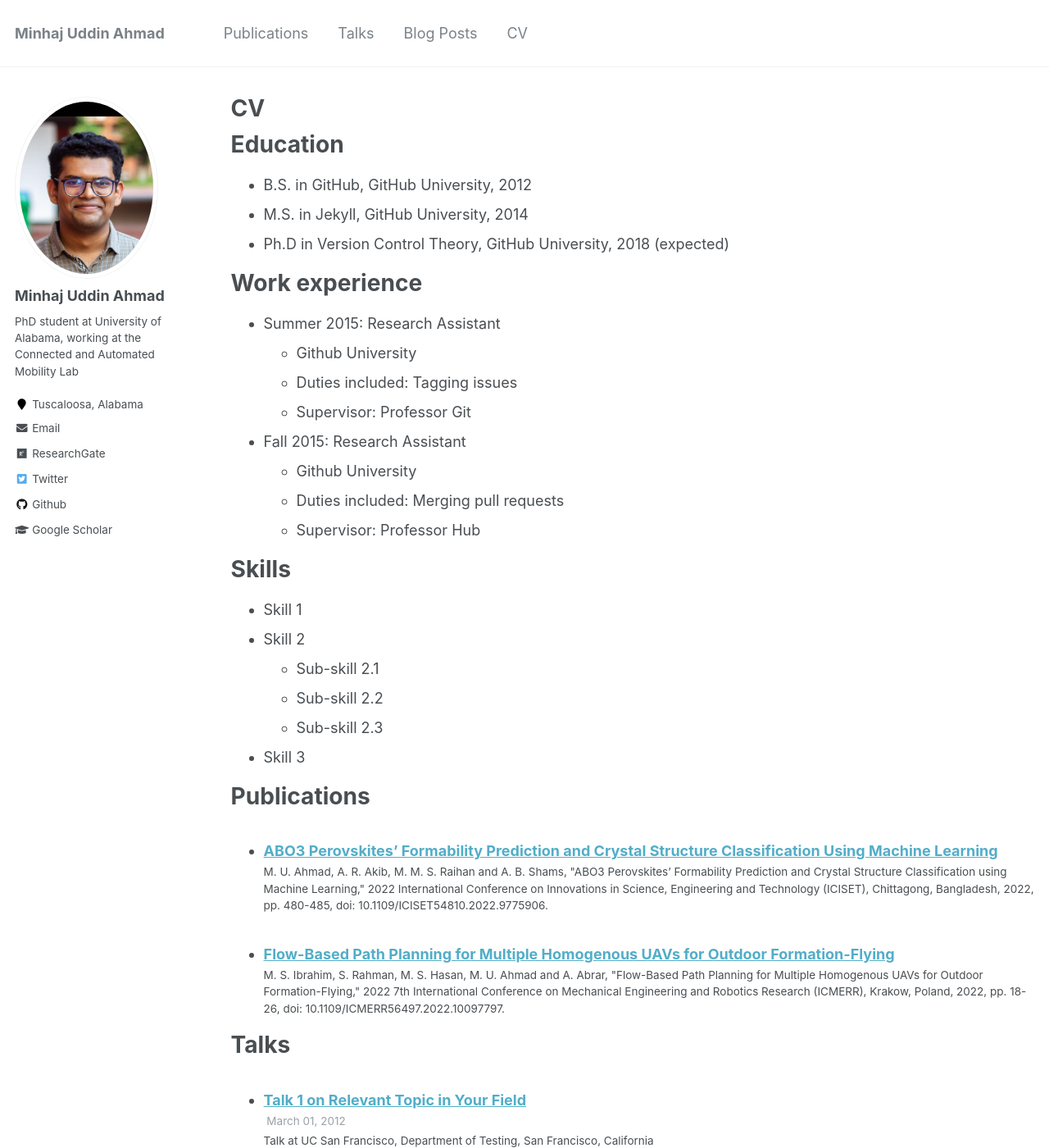
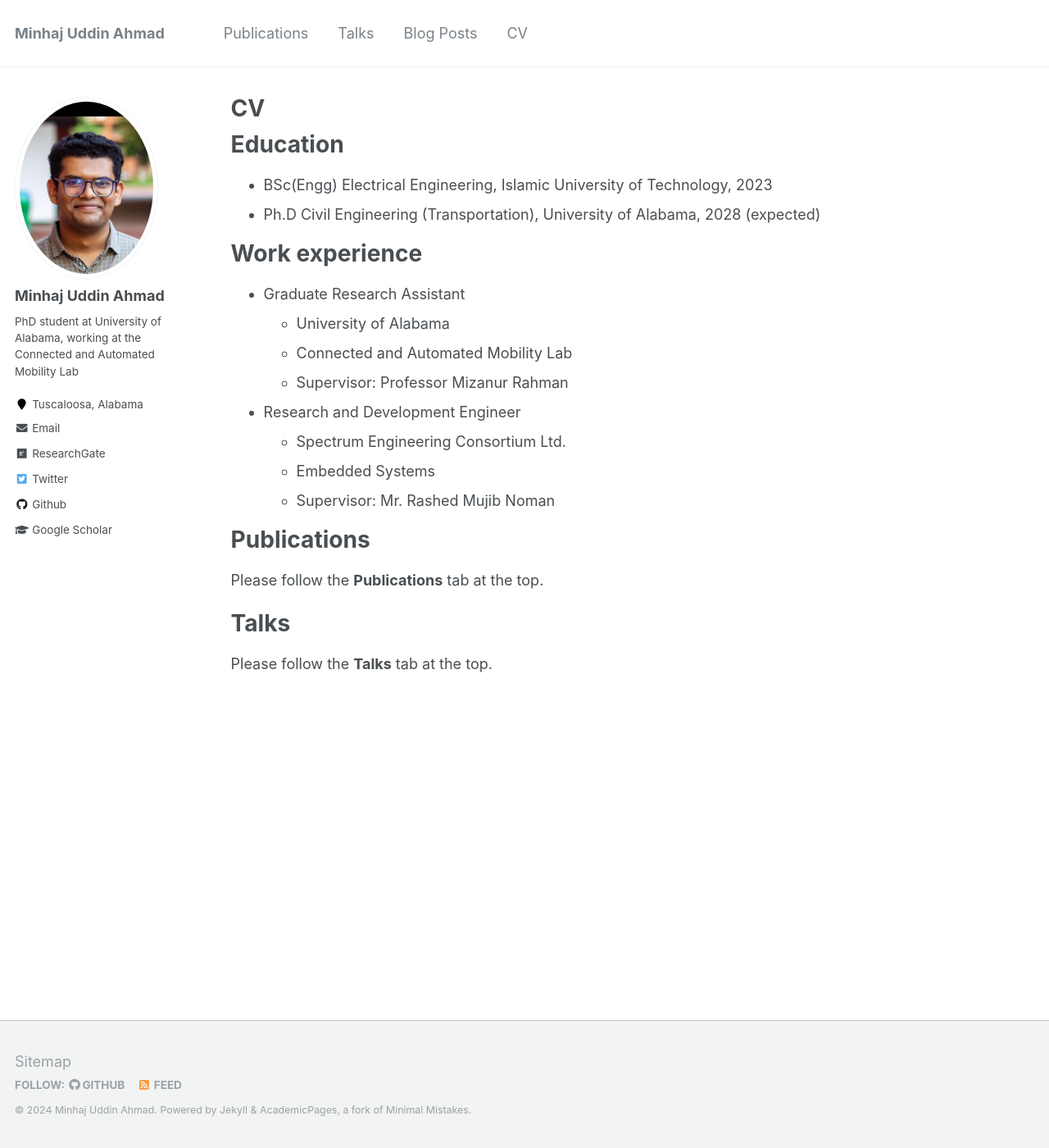
Before and after one commit to minhaj6/minhaj6.github.io, a Jekyll site: the page built from _pages/cv.md, in a window 1280 px wide and 1400 px high. Shown: the whole window at 82% size. Built offline with Jekyll 4.4.1, drawn with Linux system fonts in a browser that asks for light colours; some of the changed text lies outside the part shown.

Commit message:
added cv

```diff
--- a/_config.yml
+++ b/_config.yml
@@ -13,7 +13,7 @@ name                     : &name "Minhaj Uddin Ahmad"
 description              : &description "PhD Student at University of Alabama"
 url                      : "https://minhaj6.github.io" # the base hostname & protocol for your site e.g. "https://mmistakes.github.io"
 baseurl                  : "" # the subpath of your site, e.g. "/blog"
-repository               : "minhaj6.github.io"
+repository               : "minhaj6/minhaj6.github.io"
 teaser                   :  # filename of teaser fallback teaser image placed in /images/, .e.g. "500x300.png"
 breadcrumbs              : false # true, false (default)
 words_per_minute         : 160
--- a/_pages/cv.md
+++ b/_pages/cv.md
@@ -11,49 +11,25 @@ redirect_from:
 
 Education
 ======
-* B.S. in GitHub, GitHub University, 2012
-* M.S. in Jekyll, GitHub University, 2014
-* Ph.D in Version Control Theory, GitHub University, 2018 (expected)
+* BSc(Engg) Electrical Engineering, Islamic University of Technology, 2023
+* Ph.D Civil Engineering (Transportation), University of Alabama, 2028 (expected)
 
 Work experience
 ======
-* Summer 2015: Research Assistant
-  * Github University
-  * Duties included: Tagging issues
-  * Supervisor: Professor Git
+* Graduate Research Assistant
+  * University of Alabama
+  * Connected and Automated Mobility Lab
+  * Supervisor: Professor Mizanur Rahman
 
-* Fall 2015: Research Assistant
-  * Github University
-  * Duties included: Merging pull requests
-  * Supervisor: Professor Hub
-
-Skills
-======
-* Skill 1
-* Skill 2
-  * Sub-skill 2.1
-  * Sub-skill 2.2
-  * Sub-skill 2.3
-* Skill 3
+* Research and Development Engineer
+  * Spectrum Engineering Consortium Ltd.
+  * Embedded Systems
+  * Supervisor: Mr. Rashed Mujib Noman
 
 Publications
 ======
-  <ul>{% for post in site.publications %}
-    {% include archive-single-cv.html %}
-  {% endfor %}</ul>
+Please follow the **Publications** tab at the top.
 
 Talks
 ======
-  <ul>{% for post in site.talks %}
-    {% include archive-single-talk-cv.html %}
-  {% endfor %}</ul>
-
-Teaching
-======
-  <ul>{% for post in site.teaching %}
-    {% include archive-single-cv.html %}
-  {% endfor %}</ul>
-
-Service and leadership
-======
-* Currently signed in to 43 different slack teams
+Please follow the **Talks** tab at the top.
```
